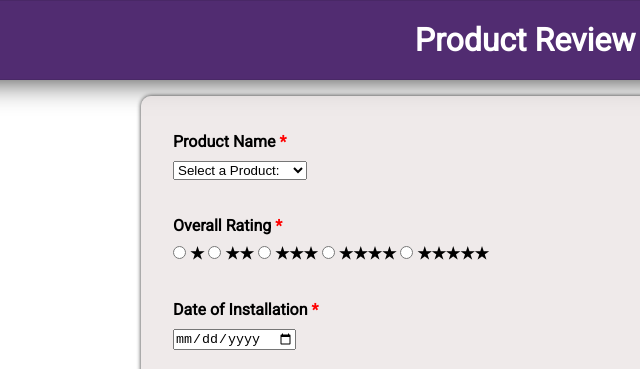
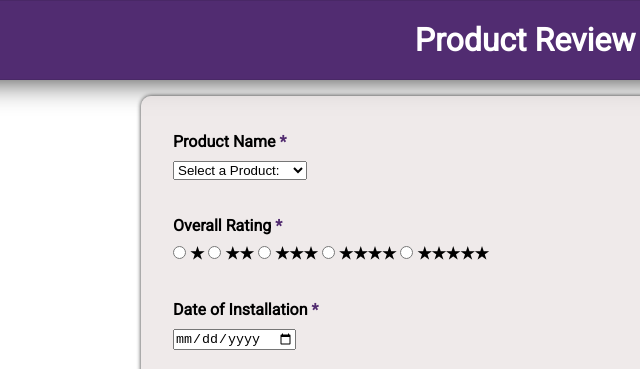
Before and after one commit to parkermorgan/wdd131, a plain HTML site: page form.html in a window 1280 px wide. Shown: the top 369 px of the page, 115-755 px from the left. Drawn offline with Linux system fonts and the light colour scheme.

Commit message:
worked on old form

```diff
--- a/styles/form.css
+++ b/styles/form.css
@@ -50,7 +50,7 @@ main {
     padding-bottom: 2rem;
 }
 .required {
-    color:red;
+    color:#380d5cde;
 }
 label {
     font-weight: bold;
```
